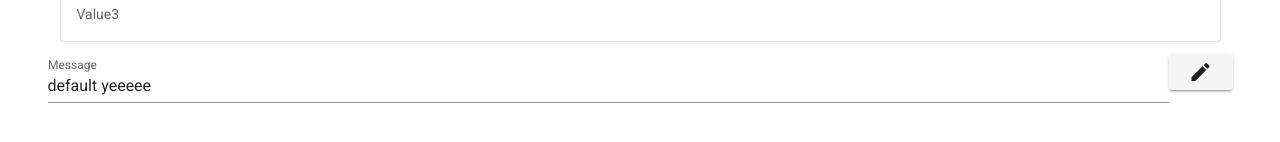
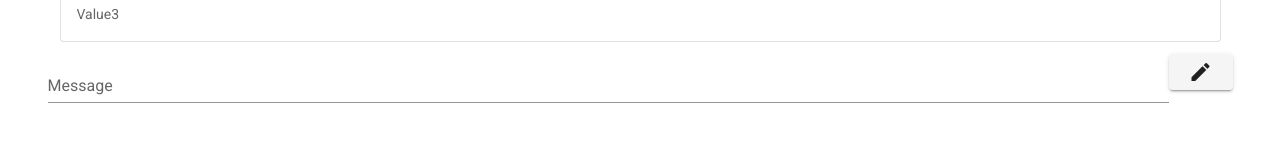
Before and after one commit to tmpchat/tmpchat, a Vue app in the folder frontend/: page / in a window 1280 px wide. Shown: the part 352-494 px from the top of the page. Built offline with nearby package versions, Linux system fonts and the light colour scheme.

Commit message:
delete default yeeee

```diff
--- a/frontend/src/pages/ChatPage.vue
+++ b/frontend/src/pages/ChatPage.vue
@@ -45,7 +45,7 @@
           value: "Value3"
         }
       ],
-      postMessage: "default yeeeee"
+      postMessage: ""
     }),
     methods: {
       sendMessage() {
```
